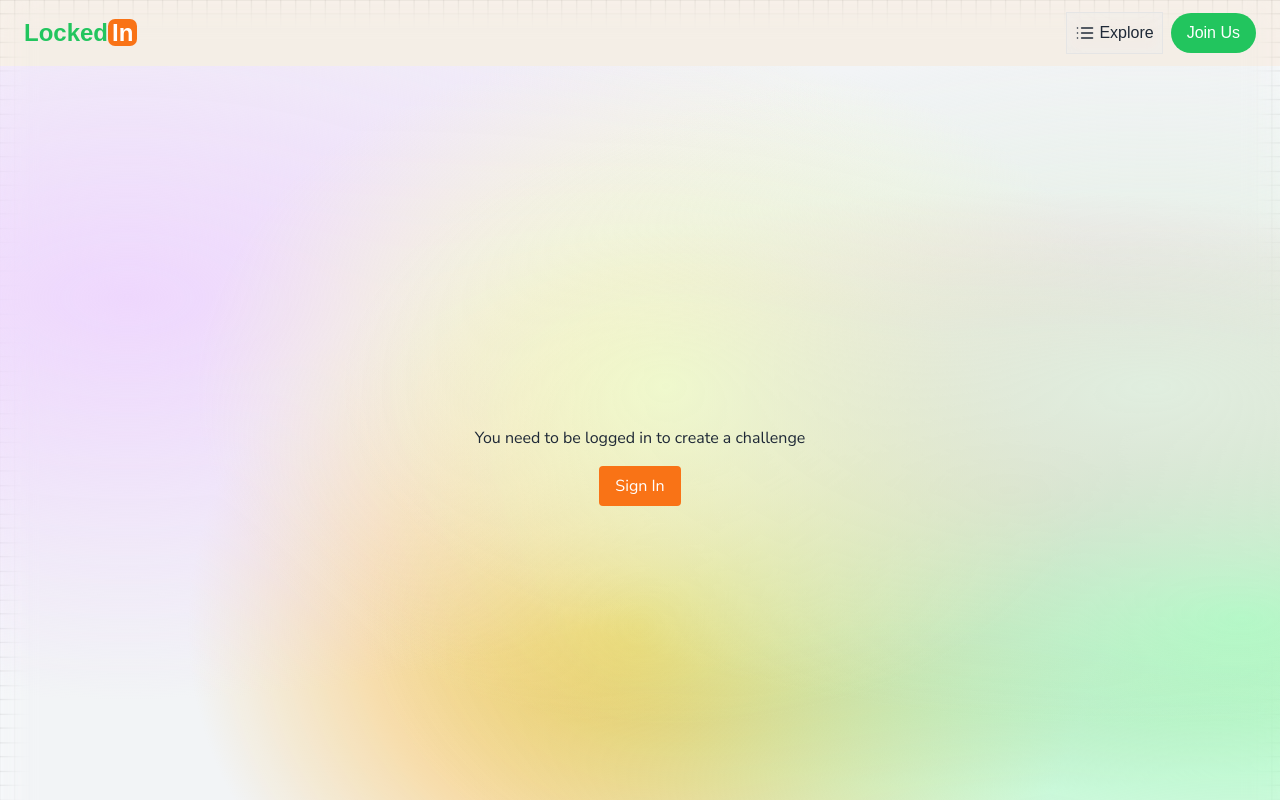
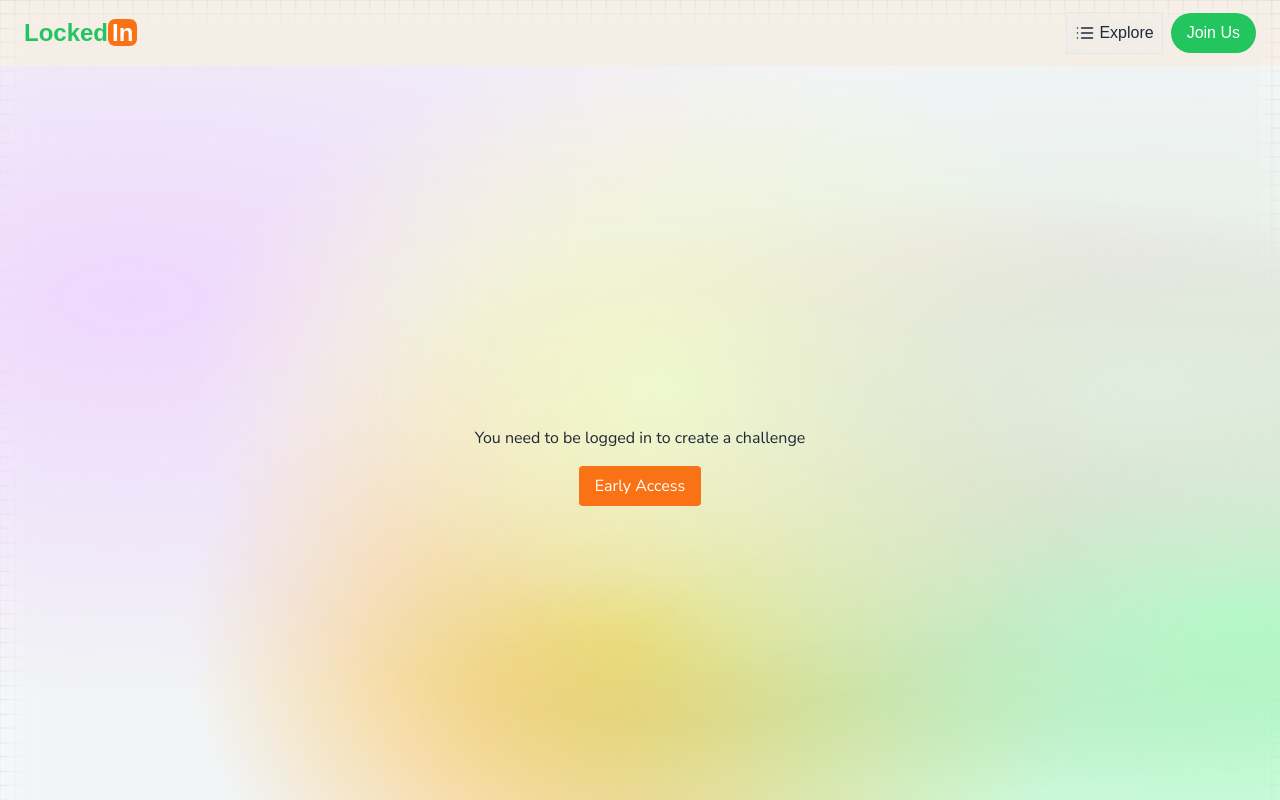
Before and after one commit to olaniyigeorge/lockedin, a Next.js app: page /challenge/new in a window 1280 px wide. Shown: the top 800 px of the page. Built offline with nearby package versions, Linux system fonts and the light colour scheme; a web font is replaced by a local one.

Commit message:
react hook err

```diff
--- a/components/forms/challenge-form.tsx
+++ b/components/forms/challenge-form.tsx
@@ -49,10 +49,10 @@ export default function ChallengeForm() {
             <div className="flex flex-col items-center justify-center h-screen">
                 <p>You need to be logged in to create a challenge</p>
                 <Link
-                    href="/auth/sign-in"
+                    href="/onboarding/waitlist"
                     className="px-4 py-2 mt-4 text-white bg-orange-500 rounded hover:bg-orange-600"
                 >
-                    Sign In
+                    Early Access
                 </Link>
             </div>
         );
```
